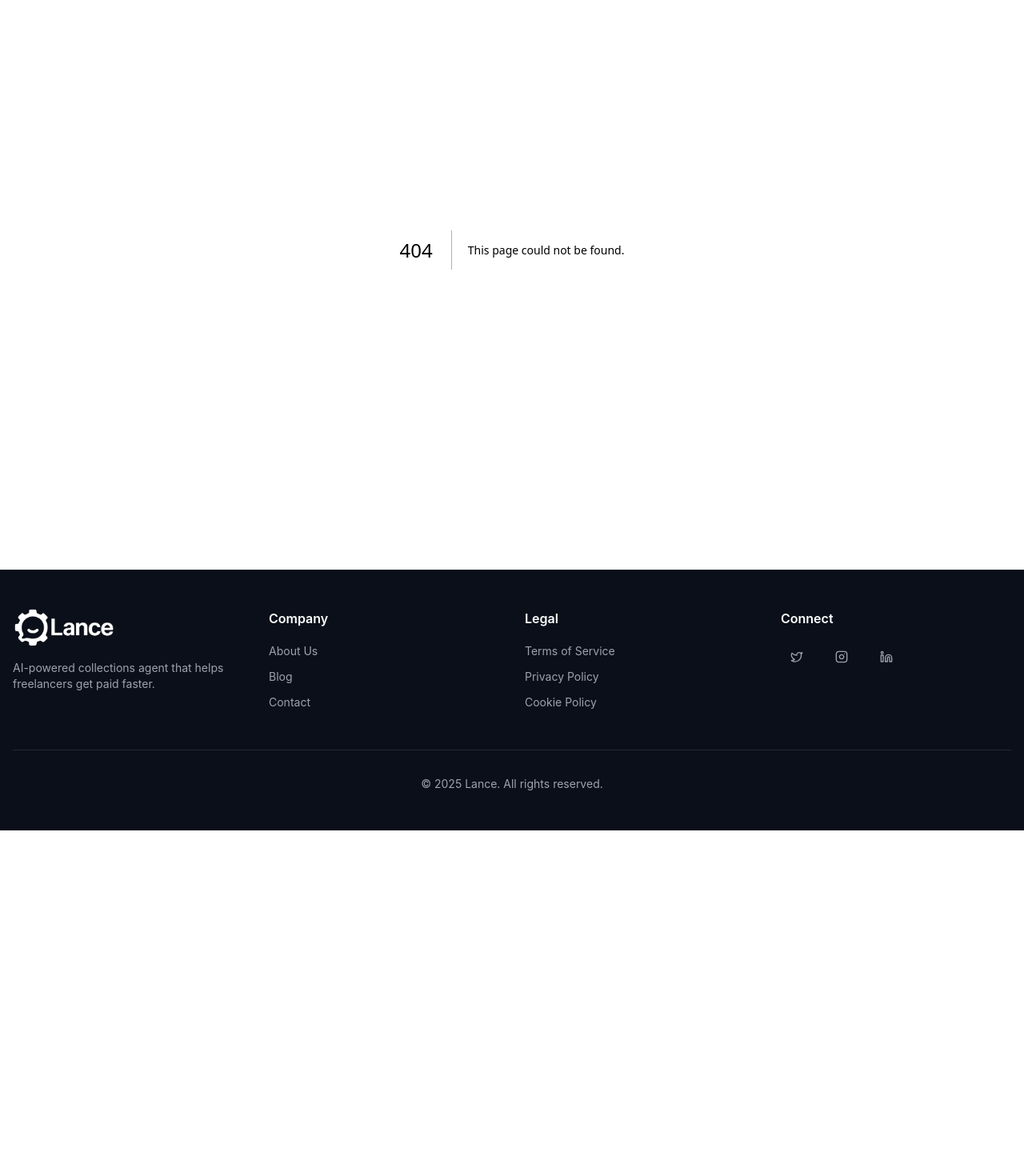
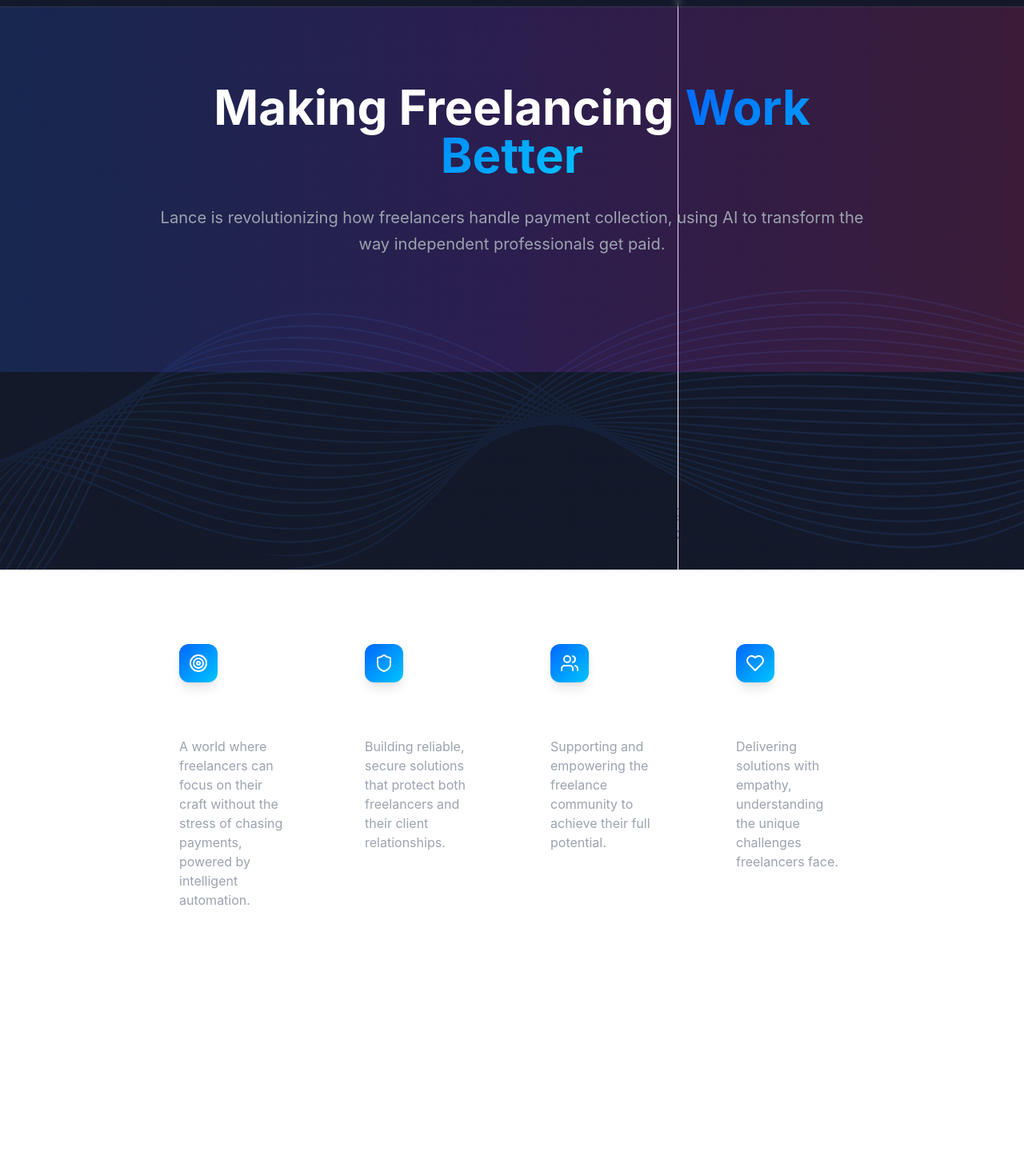
Before and after one commit to ellaglawler/lance-landing, a Next.js app: page /about in a window 1280 px wide. Before the commit this address had no page. Shown: the part 88-1558 px from the top of the page at 80% size. Before the commit the page ends 1126 px from the top, so only its background shows below. Built offline with nearby package versions, Linux system fonts and the light colour scheme.

Commit message:
Update hero text on about page to 'Making Freelancing Work Better'

```diff
--- /dev/null
+++ b/app/about/page.tsx
@@ -0,0 +1,187 @@
+import { Header } from "@/components/header"
+import { Button } from "@/components/ui/button"
+import { Shield, Target, Users, Heart } from "lucide-react"
+
+export default function AboutPage() {
+  return (
+    <div className="flex flex-col pt-24">
+      <Header />
+
+      {/* Wave Background */}
+      <div
+        className="fixed inset-0 bg-cover bg-center bg-no-repeat wave-bg"
+        style={{
+          backgroundImage: "url('/hero-wave-bg.png')",
+          zIndex: 0
+        }}
+      ></div>
+
+      {/* Hero Section */}
+      <section className="relative py-24">
+        <div className="absolute inset-0 overflow-hidden">
+          <div className="wave-bg absolute inset-0 bg-gradient-to-r from-blue-600/20 via-purple-600/20 to-pink-600/20">
+            <div className="wave-animation" />
+          </div>
+        </div>
+        <div className="container relative mx-auto px-4 md:px-6">
+          <div className="max-w-4xl mx-auto text-center">
+            <h1 className="text-5xl md:text-6xl font-bold text-white mb-8">
+              Making Freelancing <span className="gradient-text">Work Better</span>
+            </h1>
+            <p className="text-xl text-gray-400 mb-12 leading-relaxed">
+              Lance is revolutionizing how freelancers handle payment collection, using AI to transform the way independent professionals get paid.
+            </p>
+          </div>
+        </div>
+      </section>
+
+      {/* Mission Section */}
+      <section className="py-24 bg-white/5">
+        <div className="container mx-auto px-4 md:px-6">
+          <div className="max-w-4xl mx-auto">
+            <div className="text-center mb-16">
+              <h2 className="text-3xl md:text-4xl font-bold text-white mb-6">Our Mission</h2>
+              <p className="text-xl text-gray-400">
+                We believe freelancers should focus on what they do best - creating amazing work for their clients.
+                That's why we've built Lance to handle the challenging task of payment collection, using advanced AI
+                to maintain professional relationships while ensuring you get paid on time.
+              </p>
+            </div>
+
+            <div className="grid md:grid-cols-2 lg:grid-cols-4 gap-8">
+              <div className="bg-white/5 rounded-2xl p-8 backdrop-blur-sm">
+                <div className="w-12 h-12 rounded-xl gradient-primary flex items-center justify-center shadow-lg mb-6">
+                  <Target className="h-6 w-6 text-white" />
+                </div>
+                <h3 className="text-xl font-semibold text-white mb-4">Vision</h3>
+                <p className="text-gray-400">
+                  A world where freelancers can focus on their craft without the stress of chasing payments,
+                  powered by intelligent automation.
+                </p>
+              </div>
+
+              <div className="bg-white/5 rounded-2xl p-8 backdrop-blur-sm">
+                <div className="w-12 h-12 rounded-xl gradient-primary flex items-center justify-center shadow-lg mb-6">
+                  <Shield className="h-6 w-6 text-white" />
+                </div>
+                <h3 className="text-xl font-semibold text-white mb-4">Trust</h3>
+                <p className="text-gray-400">
+                  Building reliable, secure solutions that protect both freelancers and their client relationships.
+                </p>
+              </div>
+
+              <div className="bg-white/5 rounded-2xl p-8 backdrop-blur-sm">
+                <div className="w-12 h-12 rounded-xl gradient-primary flex items-center justify-center shadow-lg mb-6">
+                  <Users className="h-6 w-6 text-white" />
+                </div>
+                <h3 className="text-xl font-semibold text-white mb-4">Community</h3>
+                <p className="text-gray-400">
+                  Supporting and empowering the freelance community to achieve their full potential.
+                </p>
+              </div>
+
+              <div className="bg-white/5 rounded-2xl p-8 backdrop-blur-sm">
+                <div className="w-12 h-12 rounded-xl gradient-primary flex items-center justify-center shadow-lg mb-6">
+                  <Heart className="h-6 w-6 text-white" />
+                </div>
+                <h3 className="text-xl font-semibold text-white mb-4">Care</h3>
+                <p className="text-gray-400">
+                  Delivering solutions with empathy, understanding the unique challenges freelancers face.
+                </p>
+              </div>
+            </div>
+          </div>
+        </div>
+      </section>
+
+      {/* Stats Section */}
+      <section className="py-24">
+        <div className="container mx-auto px-4 md:px-6">
+          <div className="max-w-4xl mx-auto">
+            <h2 className="text-3xl md:text-4xl font-bold text-white mb-12 text-center">Our Impact</h2>
+
+            <div className="grid grid-cols-2 md:grid-cols-4 gap-8">
+              <div className="text-center">
+                <div className="text-4xl font-bold text-white mb-2">2×</div>
+                <div className="text-gray-400">Faster Payments</div>
+              </div>
+              <div className="text-center">
+                <div className="text-4xl font-bold text-white mb-2">8+</div>
+                <div className="text-gray-400">Hours Saved/Week</div>
+              </div>
+              <div className="text-center">
+                <div className="text-4xl font-bold text-white mb-2">95%</div>
+                <div className="text-gray-400">Success Rate</div>
+              </div>
+              <div className="text-center">
+                <div className="text-4xl font-bold text-white mb-2">1K+</div>
+                <div className="text-gray-400">Users Waitlist</div>
+              </div>
+            </div>
+          </div>
+        </div>
+      </section>
+
+      {/* Values Section */}
+      <section className="py-24 bg-white/5">
+        <div className="container mx-auto px-4 md:px-6">
+          <div className="max-w-4xl mx-auto">
+            <h2 className="text-3xl md:text-4xl font-bold text-white mb-12 text-center">Our Commitment</h2>
+
+            <div className="space-y-8">
+              <div className="bg-white/5 rounded-2xl p-8 backdrop-blur-sm">
+                <h3 className="text-2xl font-semibold text-white mb-4">Professional Excellence</h3>
+                <p className="text-gray-400">
+                  We maintain the highest standards of professionalism in every interaction. Our AI is designed to
+                  represent your business with the same level of excellence you bring to your work.
+                </p>
+              </div>
+
+              <div className="bg-white/5 rounded-2xl p-8 backdrop-blur-sm">
+                <h3 className="text-2xl font-semibold text-white mb-4">Client Relationships First</h3>
+                <p className="text-gray-400">
+                  Every feature and interaction is designed to strengthen, not strain, your client relationships.
+                  We believe in being persistent yet polite, professional yet personable.
+                </p>
+              </div>
+
+              <div className="bg-white/5 rounded-2xl p-8 backdrop-blur-sm">
+                <h3 className="text-2xl font-semibold text-white mb-4">Continuous Innovation</h3>
+                <p className="text-gray-400">
+                  We're constantly evolving our AI technology to better serve the freelance community, staying
+                  ahead of industry changes and adapting to new challenges.
+                </p>
+              </div>
+            </div>
+          </div>
+        </div>
+      </section>
+
+      {/* CTA Section */}
+      <section className="py-24">
+        <div className="container mx-auto px-4 md:px-6">
+          <div className="max-w-4xl mx-auto text-center">
+            <h2 className="text-3xl md:text-4xl font-bold text-white mb-6">
+              Ready to Transform Your Freelance Business?
+            </h2>
+            <p className="text-xl text-gray-400 mb-8">
+              Join thousands of freelancers who've revolutionized their payment collection process with Lance.
+            </p>
+            <div className="flex flex-col sm:flex-row gap-4 justify-center items-center">
+              <div className="flex w-full max-w-md gap-3">
+                <input
+                  type="email"
+                  placeholder="Enter your email"
+                  className="flex-1 px-4 py-3 text-lg rounded-xl bg-white/10 border border-white/20 text-white placeholder:text-white/50 focus:outline-none focus:ring-2 focus:ring-blue-500/50"
+                />
+                <Button size="lg" className="cta-button-primary text-white px-8 py-6 text-lg font-semibold rounded-xl whitespace-nowrap">
+                  Join Waitlist
+                </Button>
+              </div>
+            </div>
+          </div>
+        </div>
+      </section>
+    </div>
+  )
+}
```
